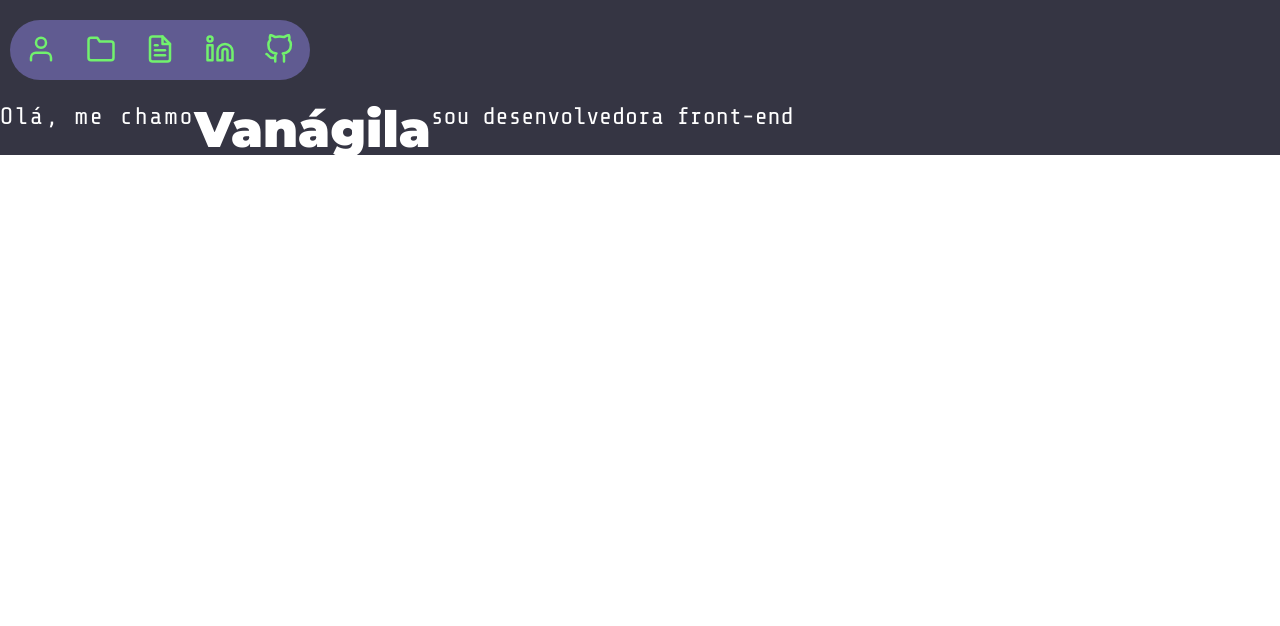
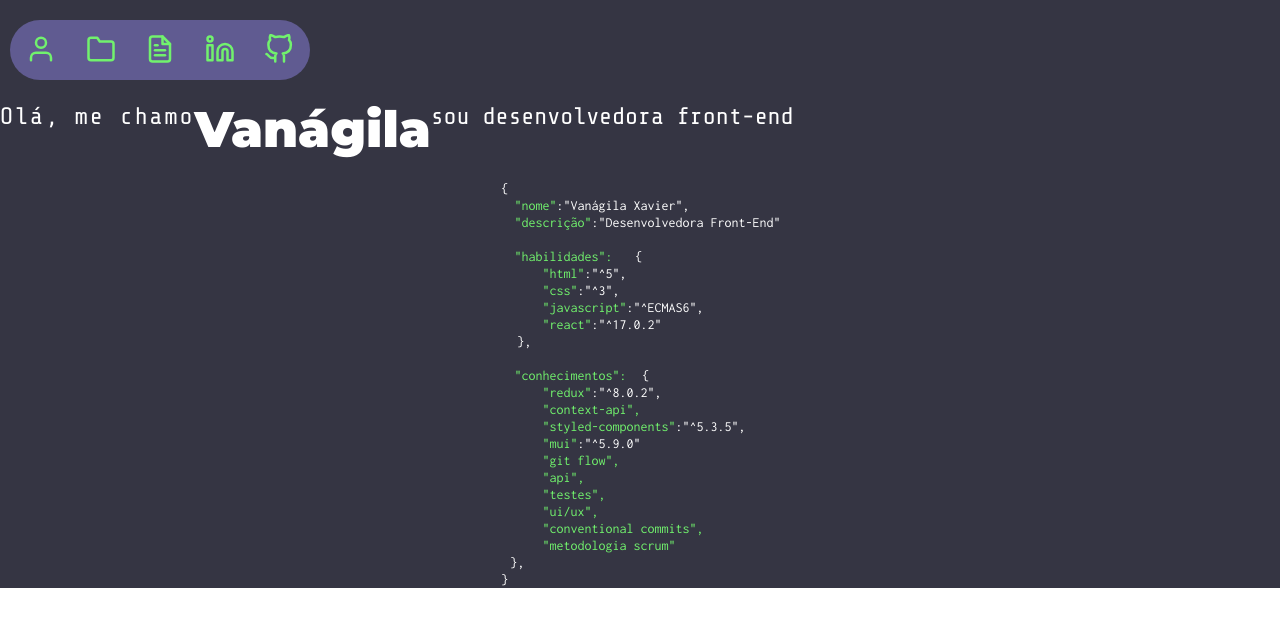
Before and after one commit to vanagila/portfolio-pessoal, a React (Create React App) app: page / in a window 1280 px wide. Shown: the top 626 px of the page. Built offline with nearby package versions, Linux system fonts and the light colour scheme.

Commit message:
feat: skills

```diff
--- /dev/null
+++ b/src/components/JsonText/JsonText.jsx
@@ -0,0 +1,66 @@
+import { Container } from "./styles";
+import "./styles.css";
+
+export const JsonText = () => {
+  return (
+    <Container>
+      <pre>
+        <pre className="initial-curly-brace"> &#123; </pre>
+        <em className="parent">"nome"</em>
+        <em className="children">:"Vanágila Xavier",</em>
+        <br />
+        <em className="parent">"descrição"</em>
+        <em className="children">:"Desenvolvedora Front-End"</em>
+        <br />
+        <br />
+        <em className="parent">"habilidades":</em>
+        <em className="inner-braces"> &#123; </em>
+        <br />
+        <em className="parent-children">"html"</em>
+        <em className="children">:"^5",</em>
+        <br />
+        <em className="parent-children">"css"</em>
+        <em className="children">:"^3",</em>
+        <br />
+        <em className="parent-children">"javascript"</em>
+        <em className="children">:"^ECMAS6",</em>
+        <br />
+        <em className="parent-children">"react"</em>
+        <em className="children">:"^17.0.2"</em>
+        <br />
+        <em className="inner-braces"> &#125;, </em>
+        <br />
+        <br />
+        <em className="parent">"conhecimentos":</em>
+        <em className="inner-braces">&#123;</em>
+        <br />
+        <em className="parent-children">"redux"</em>
+        <em className="children">:"^8.0.2",</em>
+        <br />
+        <em className="parent-children">"context-api",</em>
+        <br />
+        <em className="parent-children">"styled-components"</em>
+        <em className="children">:"^5.3.5",</em>
+        <br />
+        <em className="parent-children">"mui"</em>
+        <em className="children">:"^5.9.0"</em>
+        <br />
+        <em className="parent-children">"git flow",</em>
+        <br />
+        <em className="parent-children">"api",</em>
+        <br />
+        <em className="parent-children">"testes",</em>
+        <br />
+        <em className="parent-children">"ui/ux",</em>
+        <br />
+        <em className="parent-children">"conventional commits",</em>
+        <br />
+        <em className="parent-children">"metodologia scrum"</em>
+        <br />
+        <em className="inner-braces">&#125;,</em>
+        <br />
+        <pre className="initial-curly-brace"> &#125;</pre>
+      </pre>
+    </Container>
+  );
+};
--- /dev/null
+++ b/src/components/JsonText/styles.css
@@ -0,0 +1,18 @@
+.parent {
+  padding-left: 20px;
+  color: var(--green);
+}
+
+.children {
+  padding-right: 5px;
+  /* padding-left: 3rem; */
+}
+
+.parent-children {
+  padding-left: 3rem;
+  color: var(--green);
+}
+
+.inner-braces {
+  padding-left: 1rem;
+}
--- /dev/null
+++ b/src/components/JsonText/styles.js
@@ -0,0 +1,12 @@
+import styled from "styled-components";
+
+export const Container = styled.div`
+  display: flex;
+  flex-direction: column;
+  align-items: center;
+  color: white;
+  font-family: var(--text-font);
+  font-size: 14px;
+  line-height: 17px;
+  margin-top: 25px;
+`;
--- a/src/pages/Home/Home.jsx
+++ b/src/pages/Home/Home.jsx
@@ -1,12 +1,14 @@
 import { FirstSection } from "./styles";
 import { Nav } from "../../components/Nav/Nav";
 import { HomeText } from "../../components/HomeText/HomeText";
+import { JsonText } from "../../components/JsonText/JsonText";
 
 export const Home = () => {
   return (
     <FirstSection>
       <Nav />
       <HomeText />
+      <JsonText />
     </FirstSection>
   );
 };
```
